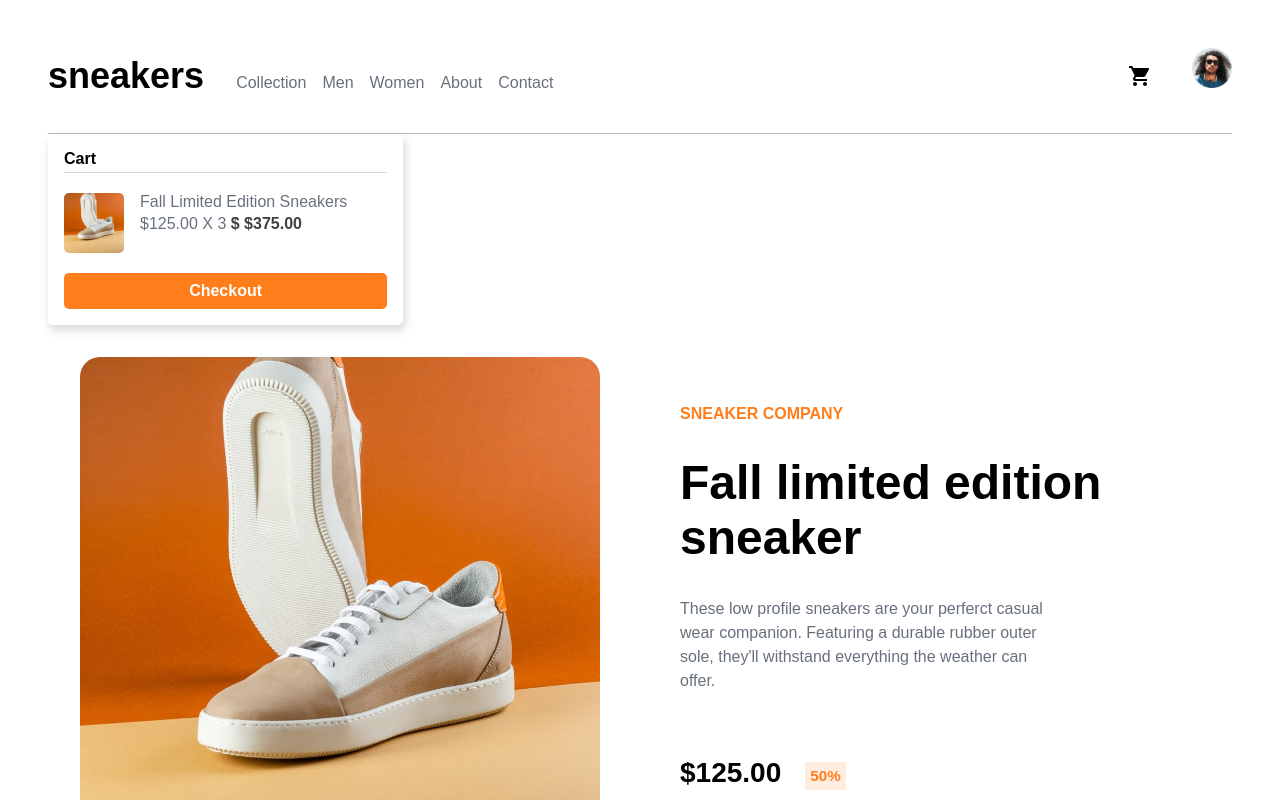
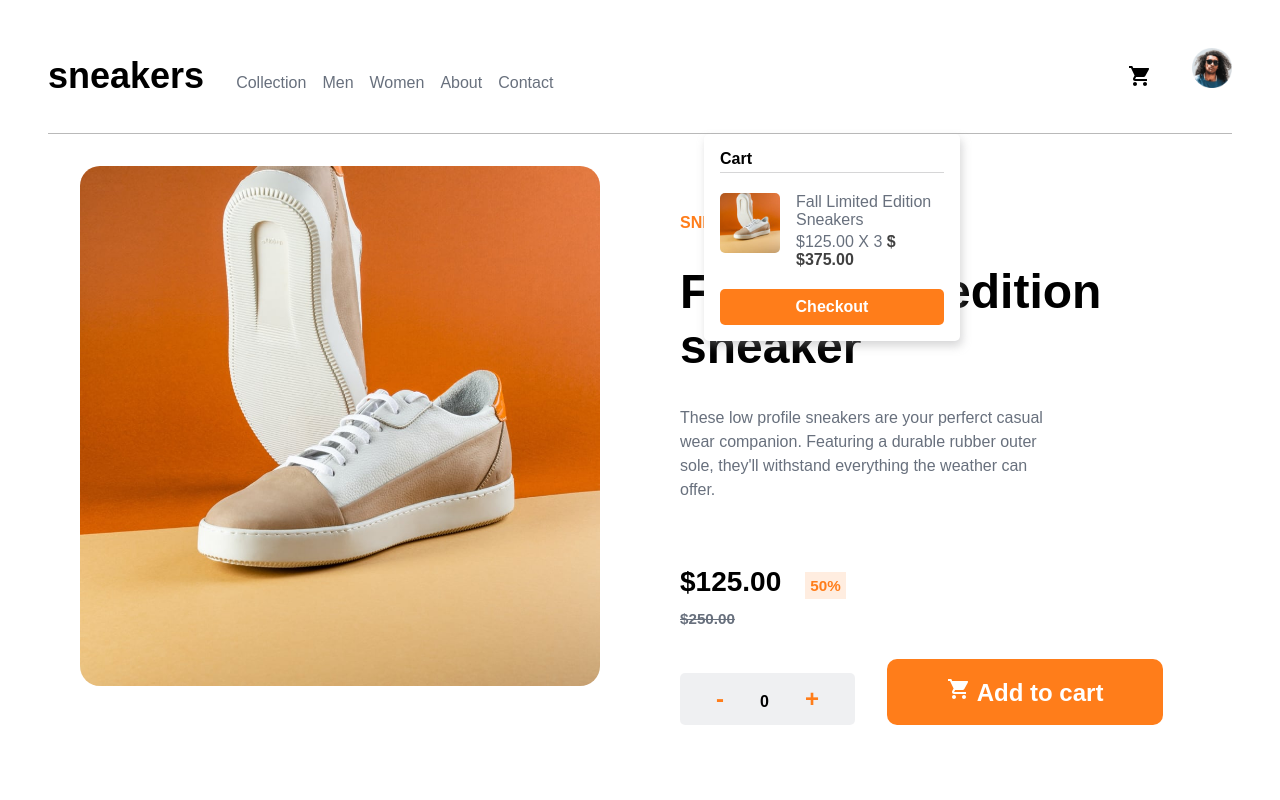
Before and after one commit to nonsoo/ecomm--app, a React (Create React App) app: page / in a window 1280 px wide. Both pictures are taken after a click on the icon 1140 px from the left and 76 px from the top of the page. Shown: the top 800 px of the page. Built offline with nearby package versions, Linux system fonts and the light colour scheme; a web font is replaced by a local one.

Commit message:
centers and positions submenu

```diff
--- a/src/css/comps.css
+++ b/src/css/comps.css
@@ -5,6 +5,7 @@
   padding-bottom: 2.25rem;
 
   border-bottom: 1px solid rgba(117, 117, 117, 0.5);
+  position: relative;
 }
 
 .nav__LeftCon {
@@ -161,12 +162,15 @@
 }
 
 .CartCont {
-  width: 30%;
+  width: 20%;
 
   background-color: var(--col-Sec-white);
   box-shadow: 2px 5px 10px rgba(152, 153, 155, 0.4);
   border-radius: 5px;
   padding: 1em;
+
+  position: absolute;
+  left: 55%;
 }
 
 .cartTitle {
--- a/src/css/layout.css
+++ b/src/css/layout.css
@@ -44,4 +44,6 @@
   font-size: var(--fs-prmy);
   font-weight: var(--fw-prmy);
   font-family: var(--ff--prmy);
+
+  margin: 0 auto;
 }
```
